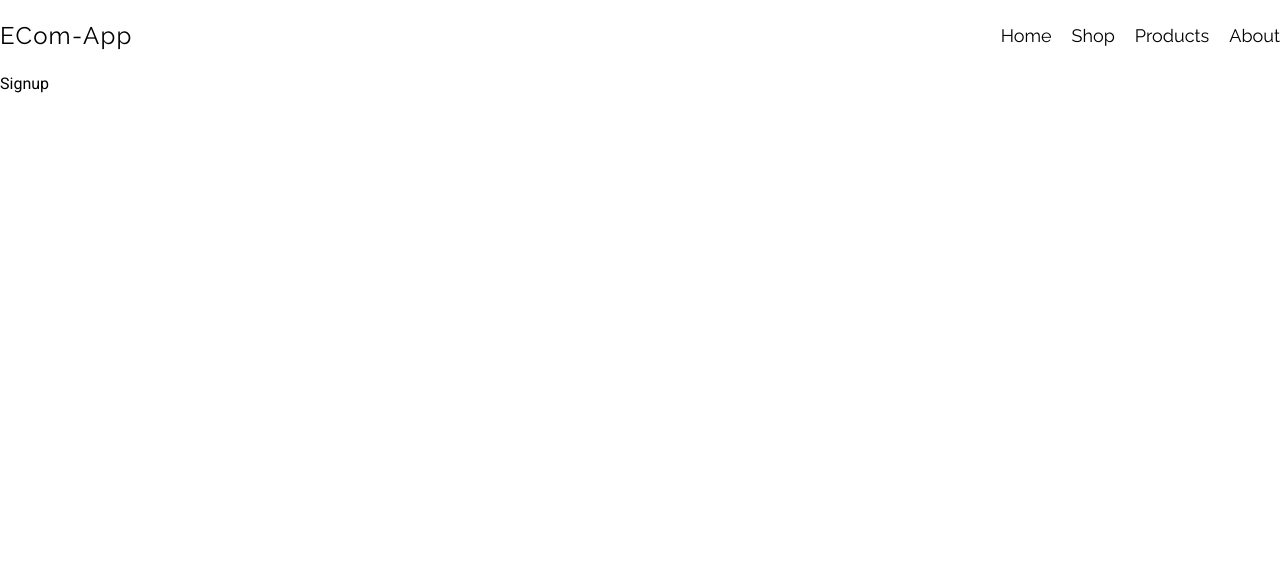
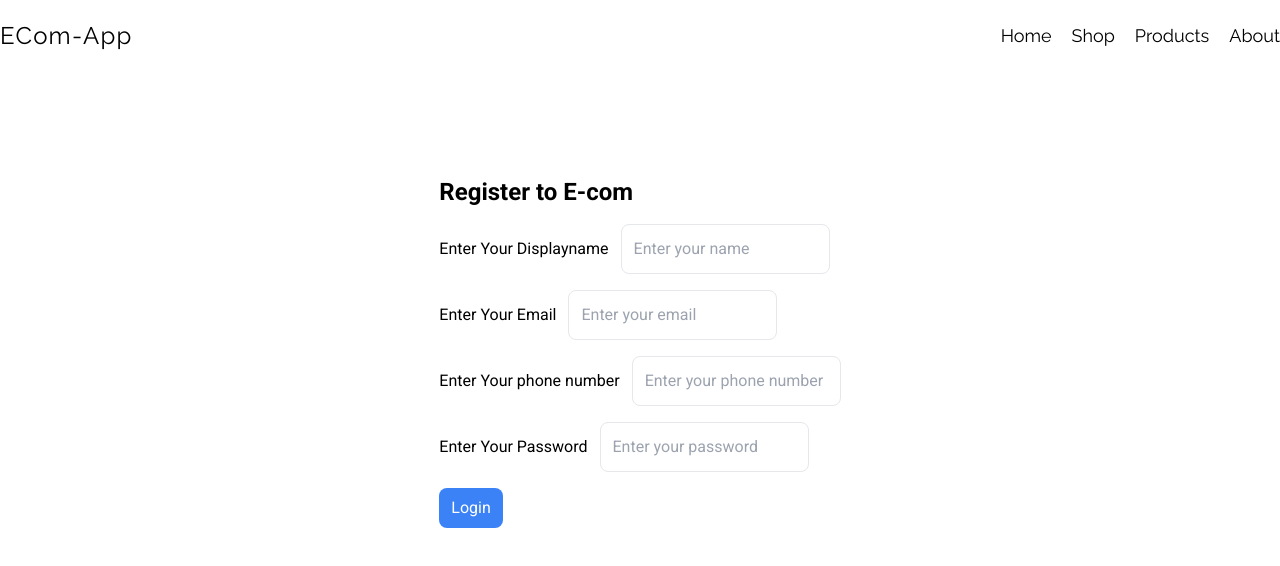
Before and after one commit to devMasrafi/Ecom-App, a Next.js app: page /signup in a window 1280 px wide. Shown: the top 566 px of the page. Built offline with nearby package versions, Linux system fonts and the light colour scheme.

Commit message:
signup page done

```diff
--- a/src/app/(pages)/signup/page.jsx
+++ b/src/app/(pages)/signup/page.jsx
@@ -1,5 +1,68 @@
 const Signup = () => {
-  return <div>Signup</div>;
+  return (
+    <main>
+      <section className="container mx-auto">
+        <section className="h-[70vh] w-full flex items-center justify-center">
+          <section className="flex flex-col">
+            <div>
+              <h2 className="text-2xl font-semibold mb-4">Register to E-com</h2>
+            </div>
+            <section>
+              <form action="">
+                <section className="space-y-4">
+                  <div>
+                    <label htmlFor="" className="pr-3">
+                      Enter Your Displayname
+                    </label>
+                    <input
+                      type="text"
+                      placeholder="Enter your name"
+                      className="text-base text-black font-normal outline-none border p-3 rounded-lg"
+                    />
+                  </div>
+                  <div>
+                    <label htmlFor="" className="pr-3">
+                      Enter Your Email
+                    </label>
+                    <input
+                      type="email"
+                      placeholder="Enter your email"
+                      className="text-base text-black font-normal outline-none border p-3 rounded-lg"
+                    />
+                  </div>
+                  <div>
+                    <label htmlFor="" className="pr-3">
+                      Enter Your phone number
+                    </label>
+                    <input
+                      type="text"
+                      placeholder="Enter your phone number"
+                      className="text-base text-black font-normal outline-none border p-3 rounded-lg"
+                    />
+                  </div>
+                  <div>
+                    <label htmlFor="" className="pr-3">
+                      Enter Your Password
+                    </label>
+                    <input
+                      type="password"
+                      placeholder="Enter your password"
+                      className="text-base text-black font-normal outline-none border p-3 rounded-lg"
+                    />
+                  </div>
+                  <div>
+                    <button className="px-3 py-2 bg-blue-500 text-base text-white font-normal rounded-lg cursor-pointer hover:bg-blue-700">
+                      Login
+                    </button>
+                  </div>
+                </section>
+              </form>
+            </section>
+          </section>
+        </section>
+      </section>
+    </main>
+  );
 };
 
 export default Signup;
```
